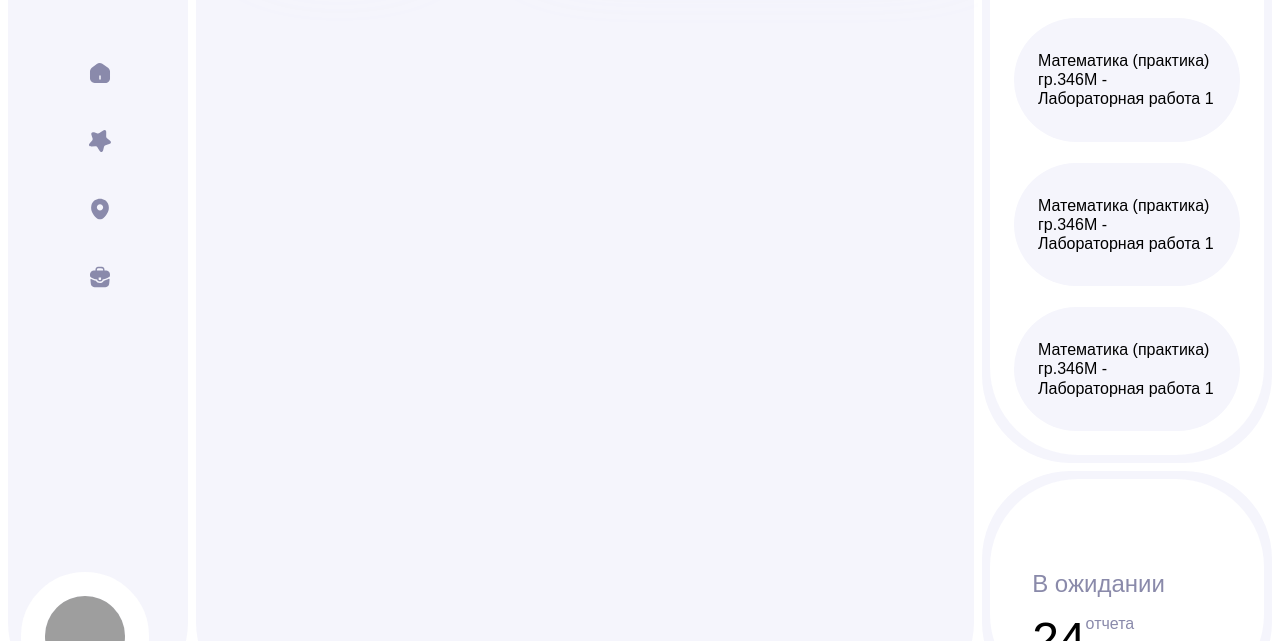
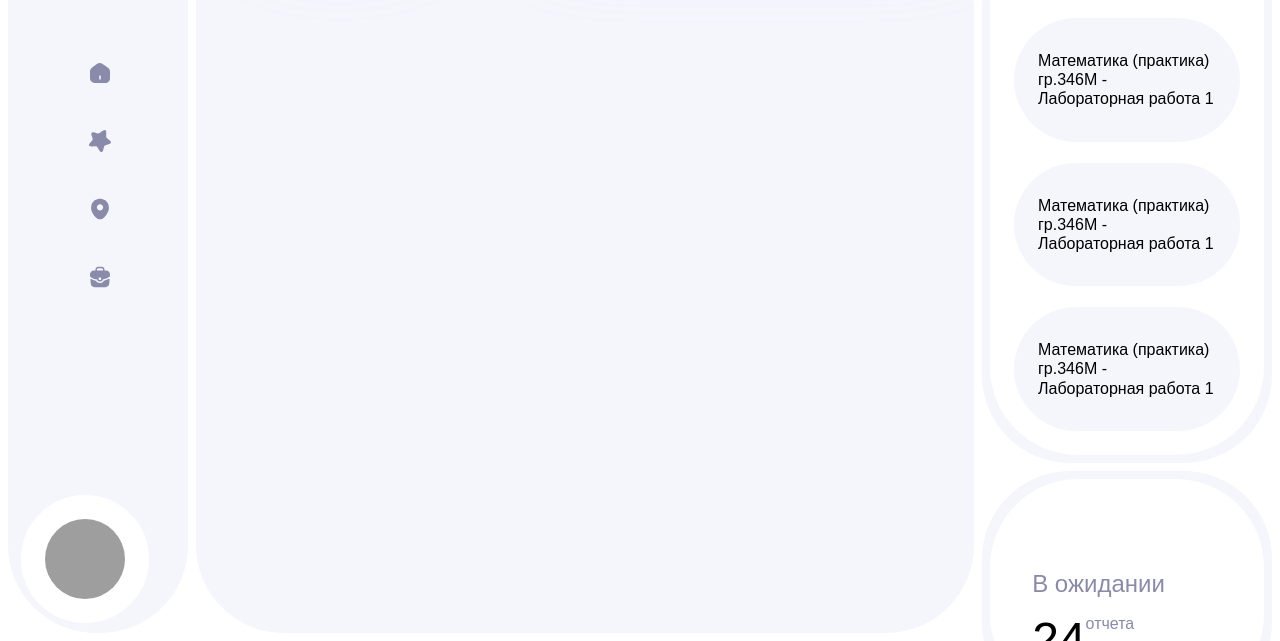
Before and after one commit to dreamsoundx/diploma, a plain HTML site: page index.html in a window 1280 px wide. Shown: the part 159-800 px from the top of the page. Drawn offline with Linux system fonts and the light colour scheme; grey boxes are pictures that could not be loaded; a web font is replaced by a local one.

Commit message:
fix: imrove sections html class names

```diff
--- a/css/style.scss
+++ b/css/style.scss
@@ -28,12 +28,40 @@ body {
   // padding: 0px 8px;
 }
 
-main {
-  min-height: 100%;
+.app {
+  height: 100%;
   padding: 8px;
-  // height: 100vh;
-  display: flex;
-  margin: 0px -4px;
+  height: 100%;
+
+  // .app__items
+
+  &__items {
+    height: 100%;
+    display: flex;
+    margin: 0px -4px;
+  }
+
+  // .app__left
+
+  &__left {
+    flex: 0 1 10.857%;
+    padding: 0px 4px;
+  }
+
+  // .app__center
+
+  &__center {
+    flex: 1 1 auto;
+    padding: 0px 4px;
+  }
+
+  // .app__right
+
+  &__right {
+    flex: 0 1 23.428%;
+    padding: 0px 4px;
+    background-color: #fff;
+  }
 }
 
 .left {
--- a/index.html
+++ b/index.html
@@ -10,8 +10,9 @@
 
   <body>
     <div class="wrapper">
-      <main class="main">
-        <section class="left">
+      <div class="app">
+        <div class="app__items">
+          <div class="app__left">
             <div class="content-left">
               <div class="content-left__top">
                 <div class="content-left__header">
@@ -106,8 +107,8 @@
                 </div>
               </div>
             </div>
-        </section>
-        <section class="center">
+          </div>
+          <div class="app__center">
             <div class="content-center">
               <div class="content-center__items">
                 <div class="content-center__item content-center__item_menu">
@@ -126,8 +127,8 @@
                 </div>
               </div>
             </div>
-        </section>
-        <section class="right">
+          </div>
+          <div class="app__right">
             <div class="content-right">
               <div class="content-right__top">
                 <div class="top-content-right">
@@ -160,15 +161,21 @@
                     <div class="top-content-right__items">
                       <div class="top-content-right__item work">
                         <p class="work__subject">Математика (практика)</p>
-                      <p class="work__name">гр.346М - Лабораторная работа 1</p>
+                        <p class="work__name">
+                          гр.346М - Лабораторная работа 1
+                        </p>
                       </div>
                       <div class="top-content-right__item work">
                         <p class="work__subject">Математика (практика)</p>
-                      <p class="work__name">гр.346М - Лабораторная работа 1</p>
+                        <p class="work__name">
+                          гр.346М - Лабораторная работа 1
+                        </p>
                       </div>
                       <div class="top-content-right__item work">
                         <p class="work__subject">Математика (практика)</p>
-                      <p class="work__name">гр.346М - Лабораторная работа 1</p>
+                        <p class="work__name">
+                          гр.346М - Лабораторная работа 1
+                        </p>
                       </div>
                     </div>
                   </div>
@@ -186,8 +193,9 @@
                 </div>
               </div>
             </div>
-        </section>
-      </main>
+          </div>
+        </div>
+      </div>
     </div>
   </body>
 </html>
```
Also changed, not shown: css/style.css. Lines whose indentation alone changed are shown as unchanged.
